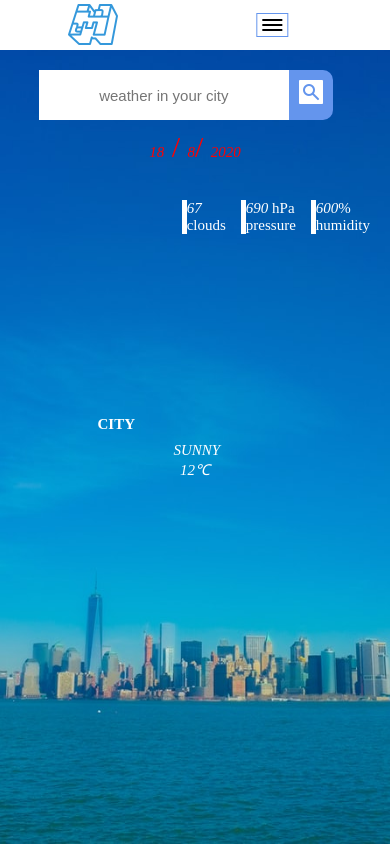
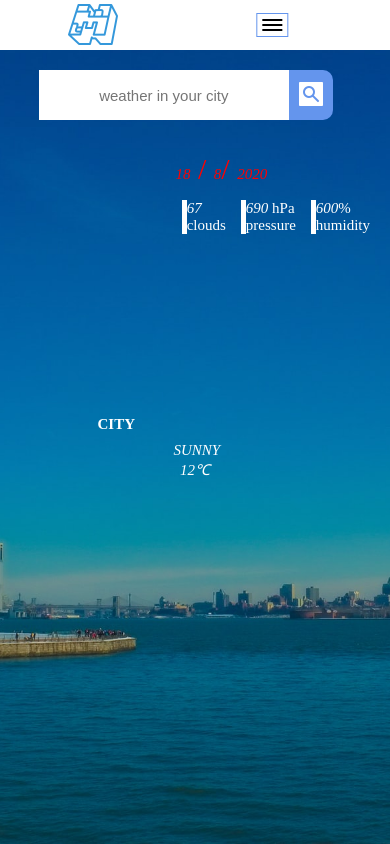
Before and after one commit to agboolaidris/weather-App, a plain HTML site: page public/index.html in a window 390 px wide. Drawn offline with Linux system fonts and the light colour scheme.

Commit message:
new file

```diff
--- a/public/index.html
+++ b/public/index.html
@@ -8,22 +8,27 @@
 
 </head>
 <body>
+  <!DOCTYPE html>
+  <html lang="en">
 
-  <header>
+  <body>
 
+  </body>
+  </html>
+
+  <div class="wrapper">
+       <!--------------- NAV SESSION--------------->
     <div class="nav">
         <div class="logo">
-
         </div>
-
+        <!--harmburger for toggle the nav-link in the mobile size-->
         <div class="harmburger">
            <div id="line1" ></div>
            <div  id="line2"></div>
            <div  id="line3"></div>
         </div>
-
+           <!--nav link-->
         <ul class="nav-link">
-
             <li><a href="">HOME</a></li>
             <li><a href="">WEATHER REPORT</a></li>
             <li><a href="">MAP</a></li>
@@ -32,11 +37,19 @@
 
     </div>
 
+
+     <!-------------------- SEARCH AND DATE SESSION---------------------------->
+    <div class="searc">
+
+      <!--search-->
       <div class="search">
         <input  placeholder="weather in your city" type="text" name="text-input" id="text"/>
-        <i class="submit">
+        <button class="submit">
           <img src="./imgs/icon/icons8-google-web-search-24.png" alt="">
-        </i>
+        </button>
+
+      </div>
+          <!---date-->
         <div class="date">
           <i id="day">06 </i> /
         <i id="month">09 </i>/
@@ -44,7 +57,11 @@
       </div>
     </div>
 
-   <div id="container">
+
+    <!-----------------------CURRENT LOCATION WEATHER DETAILS DISPLAY SESSION---------------------->
+
+
+
     <div class="current-location">
      <section class="temperature">
         <div class="temp-container">
@@ -59,9 +76,8 @@
 
       <section class="detail">
          <h2 id="city">CITY</h2>
+      </section>
 
-
-     </section>
        <section class="other-description">
        <div>
         <span> <i id="cloud">67</i><br/> clouds</span>
@@ -83,8 +99,8 @@
 
 
 
-   </div>
 
+           <!----------SEARCH LOCATION WEATHER DETAIL DISPLAY SESSION-------->
 
      <div class="data">
 
@@ -130,12 +146,12 @@
    </div>
 
 
-  </header>
+  </div>
 
 
 
 
-<script type="module" src="./script/module/app.js" ></script>
+<script type="module" src="./script/app.js" ></script>
 
 </body>
 </html>
--- /dev/null
+++ b/public/script/app.js
@@ -0,0 +1,12 @@
+import {weather} from "./module/weather.js"
+ weather()
+
+
+  import{navToggle} from "./module/animanation.js"
+
+ navToggle()
+
+
+ import {currentTime} from "./module/time.js"
+
+ currentTime()
--- a/public/script/module/animanation.js
+++ b/public/script/module/animanation.js
@@ -1,6 +1,5 @@
 
  export function navToggle(){
-console.log('noooooo')
 let burger = document.querySelector('.harmburger')
 let nav = document.querySelector('.nav-link')
 const data = document.querySelector('.data')
@@ -15,7 +14,7 @@ burger.addEventListener('click',()=>{
 })
 
 search.addEventListener('click',()=>{
-    data.classList.toggle('data-show')
+  //  data.classList.add('data-show')
 
 
 
--- a/public/script/module/app.js
+++ /dev/null
@@ -1,29 +0,0 @@
-// import {weather} from '../script/module/weather'
-// console.log('hello')
-//   window.addEventListener('load',()=>{
-//       let lat;
-//       let long;
-//     if(navigator.geolocation){
-//        navigator.geolocation.getCurrentPosition(postion=>{
-//            lat = postion.coords.latitude ;
-//            long = postion.coords.longitude;
-//            let city = `https://samples.openweathermap.org/data/2.5/weather?q=${}&appid=439d4b804bc8187953eb36d2a8c26a02 (samples API key)`
-//            fetch(city)
-//            console.log(`${lat}  and ${long} `)
-//         })
-//     }
-//  })
-
-
- import {weather} from "./weather.js"
- weather()
-
-
-  import{navToggle} from "./animanation.js"
-
- navToggle()
-
-
- import {currentTime} from "../time.js"
-
- currentTime()
--- a/public/script/time.js
+++ b/public/script/module/time.js
@@ -5,7 +5,6 @@ export function currentTime(){
 
 
     const time =new Date()
-    console.log(time)
     let day = time.getDate();
     let month = time.getMonth();
     let year = time.getFullYear();
--- a/public/script/module/weather.js
+++ b/public/script/module/weather.js
@@ -1,23 +1,23 @@
 
 
+          function searchLocation(){
 
-
-
- export function weather(){
 
            let btn = document.querySelector('.submit')
 
 
             window.addEventListener('load',()=>{
 
+                 btn.addEventListener('click',()=>{
 
-                btn.addEventListener('click',()=>{
-                    //let request =` https://samples.openweathermap.org/data/2.5/weather?q=${inputText}&appid=e96146d3a186a7f0d764b4cd78d4e335 `
-                    let inputText =document.getElementById('text').value;
-                     alert(inputText)
-                    fetch(`https://api.openweathermap.org/data/2.5/weather?q=${inputText}&appid=e96146d3a186a7f0d764b4cd78d4e335 `)
+                    let data = document.querySelector('.data')
+                    let inputText = document.getElementById('text').value;
+
+                    fetch(`https://api.openweathermap.org/data/2.5/weather?q=${'abuja'}&appid=e96146d3a186a7f0d764b4cd78d4e335 `)
                     .then( data=>data.json())
                     .then( result=>{
+                    console.log(result)
+
 
                     const Temperature = document.querySelector("#d-temp")
                     const Pressure = document.querySelector("#d-pressure")
@@ -27,23 +27,35 @@
                     const Country= document.querySelector("#d-country")
                     const wetherIcon = document.querySelector('#wether-icon')
 
-                                 console.log(result)
+
                     const temp = result.main.temp;
                     const pressure = result.main.pressure;
                     const country = result.sys.country;
                     const description =   result.weather[0].description;
                     const icon =  result.weather[0].icon;
-
                     const display = ` http://openweathermap.org/img/wn/${icon}@2x.png `
 
+
+
                      Temperature.innerHTML=temp;
+                     console.log(temp)
                      Pressure.innerHTML=pressure;
                      Country.innerHTML=country;
                      Description.innerHTML=description;
-
                      wetherIcon.setAttribute('src',display)
 
 
+
+
+
+                     if(true){
+                               console.log(result)
+                               data.classList.add('data-show')
+                             } else{
+                                         alert('wrong dat')
+                                         data.classList.remove('data-show')
+
+                                        }
 
 
 
@@ -52,7 +64,21 @@
 
 
                 })
-                    /* recent location weather code */
+
+
+
+     })
+
+
+
+              }
+
+
+
+
+
+
+                    /*-------- recent location weather code ------------*/
                     function currentLocation(){
                         let city =document.getElementById('city');
                         let temp = document.getElementById('temp');
@@ -64,15 +90,14 @@
                          const imgCurrent = document.querySelector('#img-currentlocation')
                          if(navigator.geolocation){
                              navigator.geolocation.getCurrentPosition(position=>{
-                             console.log(position)
                                  let lat = position.coords.latitude;
                                  let long = position.coords.longitude;
                                  let time = position.coords.time;
                                  let request =` https://api.openweathermap.org/data/2.5/onecall?lat=${lat}&lon=${long}&exclude=hourly,daily&appid=e96146d3a186a7f0d764b4cd78d4e335`
-                             console.log(`${lat} and ${long} and ${time}`)
                                   fetch(request)
                                   .then(respones=>respones.json())
                                   .then(data=>{
+
 
                                                 let timezone =  data.timezone;
                                                 let humidity =data.current.humidity;
@@ -87,13 +112,9 @@
 
 
 
-                                            console.log(data)
-
-
                                                city.innerHTML =timezone;
                                                temp.innerHTML =temperature;
                                                descrip.innerHTML =description;
-
                                                clouds.innerHTML =cloud;
                                                pressures.innerHTML = pressure;
                                                humiditys.innerHTML = humidity;
@@ -110,20 +131,11 @@
                     }
 
 
-                currentLocation()
+              export function weather(){
 
 
+                    searchLocation()
+                    currentLocation()
+                }
 
-     })
-
-
-
-
-
-
-
-
-
-
-
- }
+                weather()
--- a/public/style/style.css
+++ b/public/style/style.css
@@ -17,7 +17,7 @@ body,html{
 }
 
 
-header{
+.wrapper{
     background-image: url(../imgs/md.jpg);
     height: 100vh;
     background-size: cover;
@@ -31,6 +31,10 @@ header{
     }
 }
 
+
+
+/*----------------NAV SESSION-------------*/
+
 .nav{
     display: flex;
     flex: row;
@@ -38,8 +42,7 @@ header{
     justify-items: center;
     background: white;
     min-height: 50px;
-
-}
+    }
 
 .nav-link{
     margin-top: 10px;
@@ -53,17 +56,17 @@ header{
     align-items: center;
 }
 
-.nav ul li{
+.nav-link li{
     width: max-content;
     height: max-content;
     padding: 5px;
 }
 
-.nav ul a{
+.nav-link li a{
     text-decoration: none;
 }
 
-.nav ul li:hover{
+.nav-link li:hover{
      border:  1px solid red;
      border-radius: 15px;
     }
@@ -72,7 +75,6 @@ header{
 
 .logo{
     margin-top: 10px;
-
     width: 50px;
     height: 50px;
     background-image: url(../imgs/icon/icons8-minecraft-logo-50.png);
@@ -95,48 +97,9 @@ header{
 
 }
 
-.search{
-    margin: 20px auto;
-    text-align: center;
-    width: 80%;
-    display: flex;
-    position: relative;
-
-
-}
- .date{
-    position: absolute;
-    right: 0px;
-    top: 50%;
-    transform: translate(0,-50%);
-    font-size: 30px;
-    color: red;
- }
-
-
-@media only screen and (max-width:1359px){
-    .date{
-        top: 60px;
-        left: 50%;
-        transform: translate(-50%,0px);
-        width: 100vw;
 
 
 
-    }
-
-}
-
-
-.submit{
-     background:cornflowerblue;
-     height: 50px;
-     border-top-right-radius: 10px;
-     border-bottom-right-radius: 10px;
-     padding: 10px;
-
-
-}
 
 #text{
 
@@ -212,11 +175,6 @@ header{
 
     }
 
-
-
-
-
-
 }
 
 .nav-link.display-nav{
@@ -246,10 +204,63 @@ header{
 
 }
 
-        /* container session */
 
 
-#container{
+
+/*-------SEARCH------------*/
+
+.search{
+    margin: 20px auto;
+    text-align: center;
+    width: 80%;
+    display: flex;
+    position: relative;
+
+
+}
+
+.submit{
+    background:cornflowerblue;
+    height: 50px;
+    border-top-right-radius: 10px;
+    border-bottom-right-radius: 10px;
+    padding: 10px;
+    outline: none;
+    border: none;
+}
+
+
+
+
+
+ .date{
+    position: absolute;
+    right: 20px;
+    top: 12%;
+    font-size: 30px;
+    color: red;
+ }
+
+
+@media only screen and (max-width:832px){
+    .date{
+        top: 18%;
+        left: 45%;
+
+     }
+
+}
+
+
+
+
+
+
+
+        /*----------CURRENT LOCATION SESSION------------ */
+
+
+.current-location{
 
     width: 100%;
     height: 100vh;
@@ -341,7 +352,7 @@ header{
 
 }
 
-
+    /*-------------------SEARCH LOCATION  SESSION---------*/
 
 .data{
     width: 100vw;
@@ -362,9 +373,7 @@ header{
     display: flex;
     transition:all 3s ease-out;
 
-
-
-}
+    }
 
 .line-toggle{
     width: 50px;
@@ -401,15 +410,11 @@ header{
 
 @media only screen and (max-width:914px){
 
-
-
-
-    .data{
+     .data{
 
         flex-direction: column;
         height: 100vh;
         top: 0px;
-
     }
     .result{
 
@@ -438,8 +443,4 @@ header{
         width: 40px;
         height: 3px;
     }
-
-
-
-
 }
```
Lines whose indentation alone changed are shown as unchanged.
